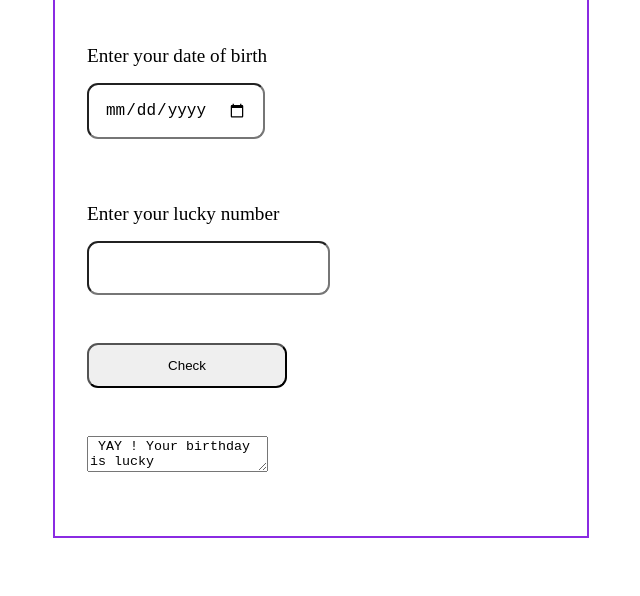
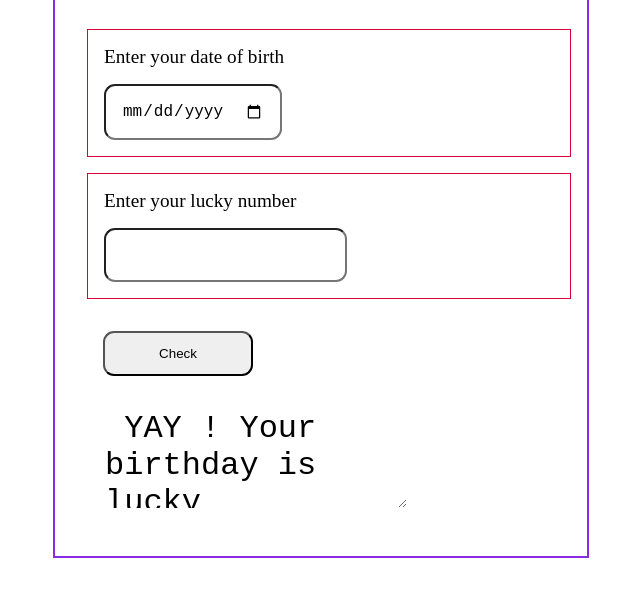
Before and after one commit to ruchiragoswami/lucky-birthday, a plain HTML site: page index.html in a window 1280 px wide. Both pictures are taken after a click on the button "Check". Shown: the part 106-702 px from the top of the page, without its empty margins (319-959 px from the left). Drawn offline with Linux system fonts and the light colour scheme.

Commit message:
Styles
Styles added

```diff
--- a/index.html
+++ b/index.html
@@ -1,5 +1,6 @@
 <!DOCTYPE html>
 <html lang="en">
+
 <head>
     <meta charset="UTF-8">
     <meta http-equiv="X-UA-Compatible" content="IE=edge">
@@ -8,24 +9,30 @@
     <link rel="stylesheet" href="styles.css">
 
 </head>
+
 <body>
     <div class="main-container">
         <h1> Is Your Birthday Lucky? </h1>
 
-    <div>
-        <label for="dob"> Enter your date of birth  </label> <br/>
+        <div class="inp">
+            <label for="dob"> Enter your date of birth </label> <br />
             <input id="dob" type="date" />
         </div>
 
-    <div>
-        <label for="luckyNum"> Enter your lucky number </label> <br/>
-        <input id="luckyNum"   type="number" />
+        <div class="inp">
+            <label for="luckyNum"> Enter your lucky number </label> <br />
+            <input id="luckyNum" type="number" />
+
+
         </div>
+
 
             <button id="btn-check"> Check </button>
 
+
         <div>
-        <textarea  id="showLucky" >
+
+            <textarea id="showLucky">
         </textarea>
         </div>
 
@@ -33,4 +40,5 @@
 
     <script src="scripts.js"></script>
 </body>
+
 </html>
--- a/styles.css
+++ b/styles.css
@@ -10,6 +10,7 @@
 body {
     margin: 0;
     padding: 0;
+    text-align: left;
 }
 
 .main-container {
@@ -21,14 +22,15 @@ body {
 }
 
 h1 {
-    margin: 2rem auto 0 auto;
-    text-align: left;
+    margin: 2rem auto ;
+    /* text-align: center; */
+
     /* border: 1px solid red;  */
 }
 
 label,
 input {
-
+    margin: 0 auto;
     max-width: 500px;
     border-radius: 11px;
 }
@@ -44,18 +46,33 @@ input {
     font-size: 1rem;
 }
 
-div {
-    margin: 2rem 0;
+.inp {
+    /* margin: 0 auto; */
     padding: 1rem;
+    margin-left: 1rem;
+    margin-bottom: 1rem;
+    text-align: left;
+    border: 1px solid var(--color1);
 }
 
-button {
+#btn-check {
     display: block;
+    /* text-align: left; */
     /* margin: 0 auto; */
-    /* padding: 100px;  */
+
     padding: 0.8rem;
-    width: 200px;
+    width: 150px;
     cursor: pointer;
-    margin-left: 1rem;;
+    margin: 2rem 2rem 2rem 2rem;
+    /* margin-bottom: 2re; */
     border-radius: 11px;
+    /* border: 1px solid var(--color1); */
 }
+
+textarea {
+    margin: 2rem;
+    width: 60%;
+    height: 12vh;
+    border: none;
+    font-size: 2rem;
+}
```
Lines whose indentation alone changed are shown as unchanged.
